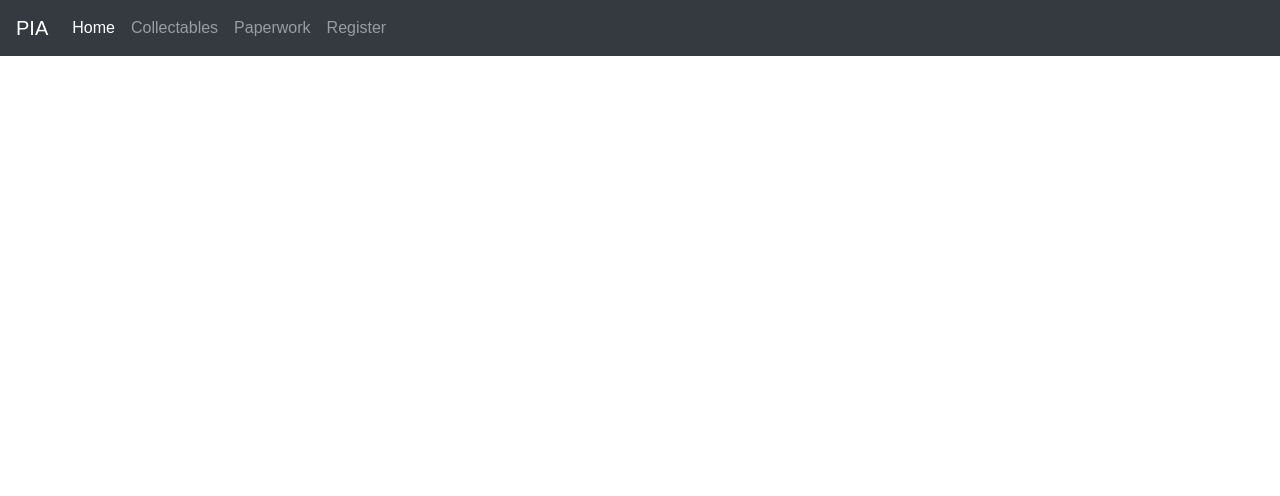
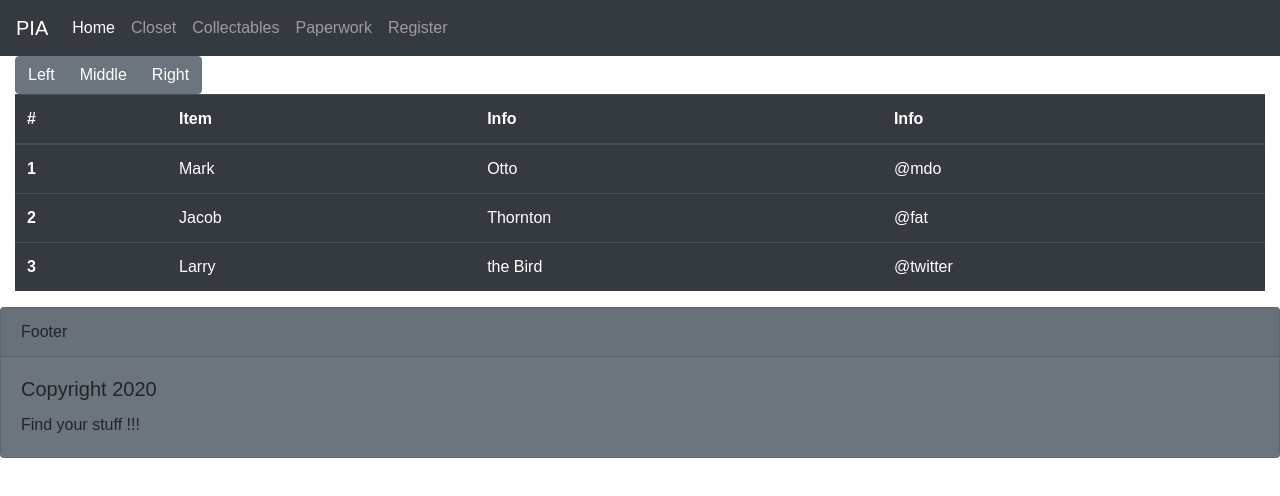
Before and after one commit to louiejf1/personal_Inventory_app, a React (Create React App) app in the folder client/: page /closet in a window 1280 px wide. Shown: the top 496 px of the page. Built offline with nearby package versions, Linux system fonts and the light colour scheme.

Commit message:
added closet page

```diff
--- a/client/src/App.js
+++ b/client/src/App.js
@@ -2,6 +2,7 @@ import React, { Component } from "react";
 import { BrowserRouter as Router, Route, Switch } from "react-router-dom";
 import "./App.css";
 import Home from "./Pages/Home";
+import Closet from "./Pages/Closet";
 import Collectables from "./Pages/Collectables";
 import Paperwork from "./Pages/Paperwork";
 import Register from "./Pages/Register";
@@ -16,6 +17,7 @@ class App extends Component {
           <Router>
             <Switch>
               <Route exact path="/" component={Home} />
+              <Route path="/closet" component={Closet} />
               <Route path="/collectables" component={Collectables} />
               <Route path="/paperwork" component={Paperwork} />
               <Route path="/register" component={Register} />
--- a/client/src/Components/Navigation.js
+++ b/client/src/Components/Navigation.js
@@ -25,6 +25,11 @@ function Navigation() {
             </a>
           </li>
           <li className="nav-item">
+            <a className="nav-link" href="/closet">
+            Closet
+            </a>
+          </li>
+          <li className="nav-item">
             <a className="nav-link" href="/collectables">
             Collectables
             </a>
--- /dev/null
+++ b/client/src/Pages/Closet.js
@@ -0,0 +1,20 @@
+import React from 'react'
+import Footer from "../Components//Footer";
+import Button from "../Components/Button";
+import Items from "../Components/ItemInfo"
+
+export default function Closet() {
+  return (
+    <div className="MainClosetDiv">
+      <div className="container-fluid">
+        <div>
+          <Button />
+        </div>
+        <div>
+         <Items/>
+        </div>
+      </div>
+      <Footer />
+    </div>
+  );
+}
```
Also changed, not shown: 2 other files (tests, documents, lock files or other folders).
